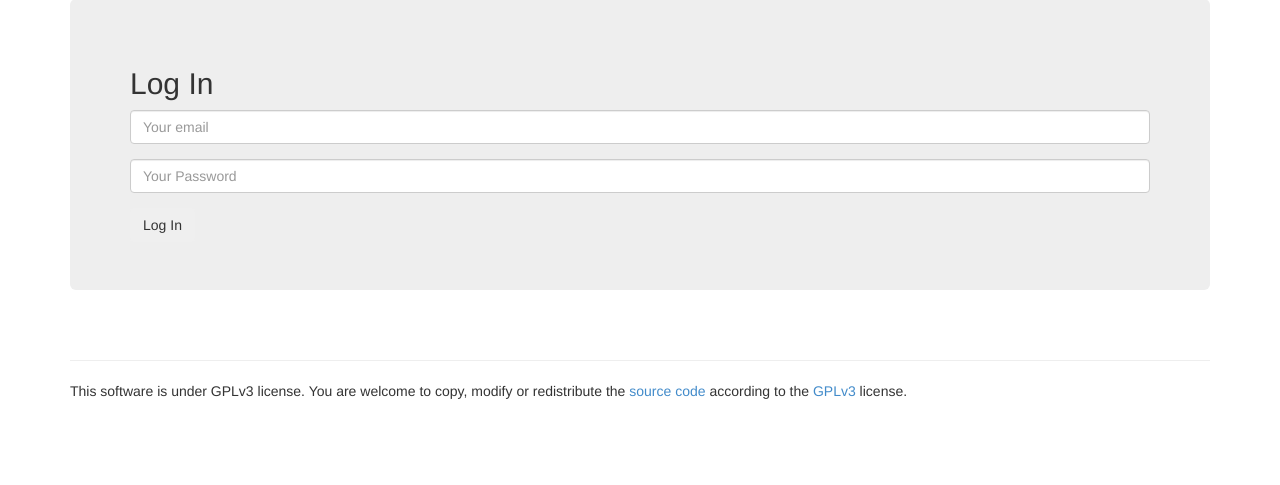
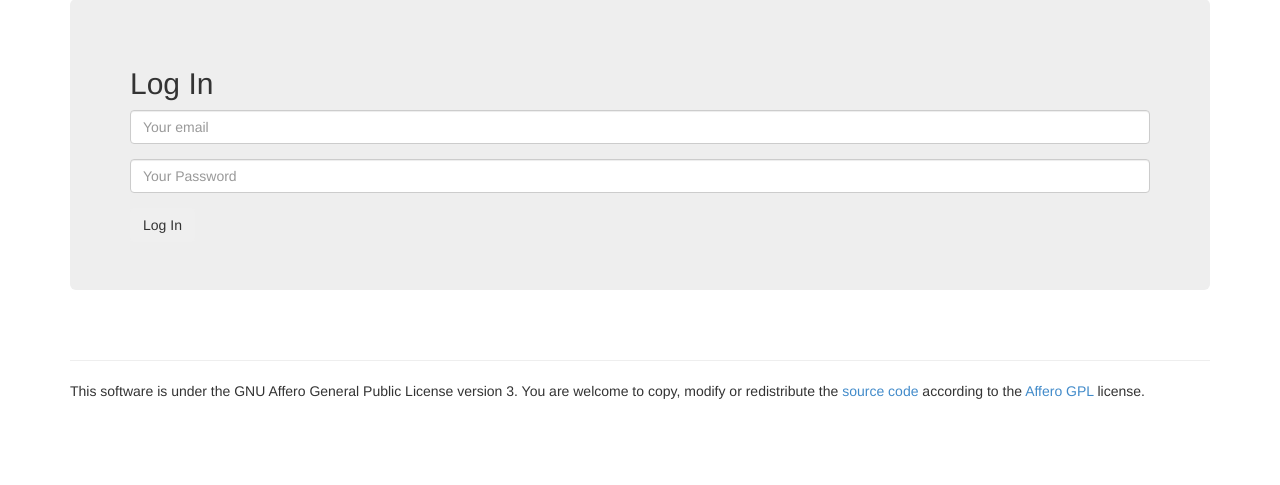
Before and after one commit to cedricbonhomme/Grenouille, a Flask app: page /login/ in a window 1280 px wide. Shown: the part 61-546 px from the top of the page. Run offline with Flask 2, Linux system fonts and the light colour scheme; parts of the project's set-up code (start-up, migrations or seed data) failed here and were passed over; some libraries are stand-ins or nearby versions.

Commit message:
Now licensed under the GNU Affero General Public License version 3.

```diff
--- a/web/templates/layout.html
+++ b/web/templates/layout.html
@@ -87,9 +87,9 @@
         <div class="row">
             <div class="col-md-12">
                 <hr />
-                <p>This software is under GPLv3 license. You are welcome to copy, modify or redistribute the
+                <p>This software is under the GNU Affero General Public License version 3. You are welcome to copy, modify or redistribute the
                 <a href="https://bitbucket.org/cedricbonhomme/grenouille/">source code</a> according to the
-                <a href="https://www.gnu.org/licenses/gpl-3.0.txt">GPLv3</a> license.</p>
+                <a href="https://www.gnu.org/licenses/agpl-3.0.html">Affero GPL</a> license.</p>
             </div>
         </div>
     </div>
```
Also changed, not shown: 1 other file.
